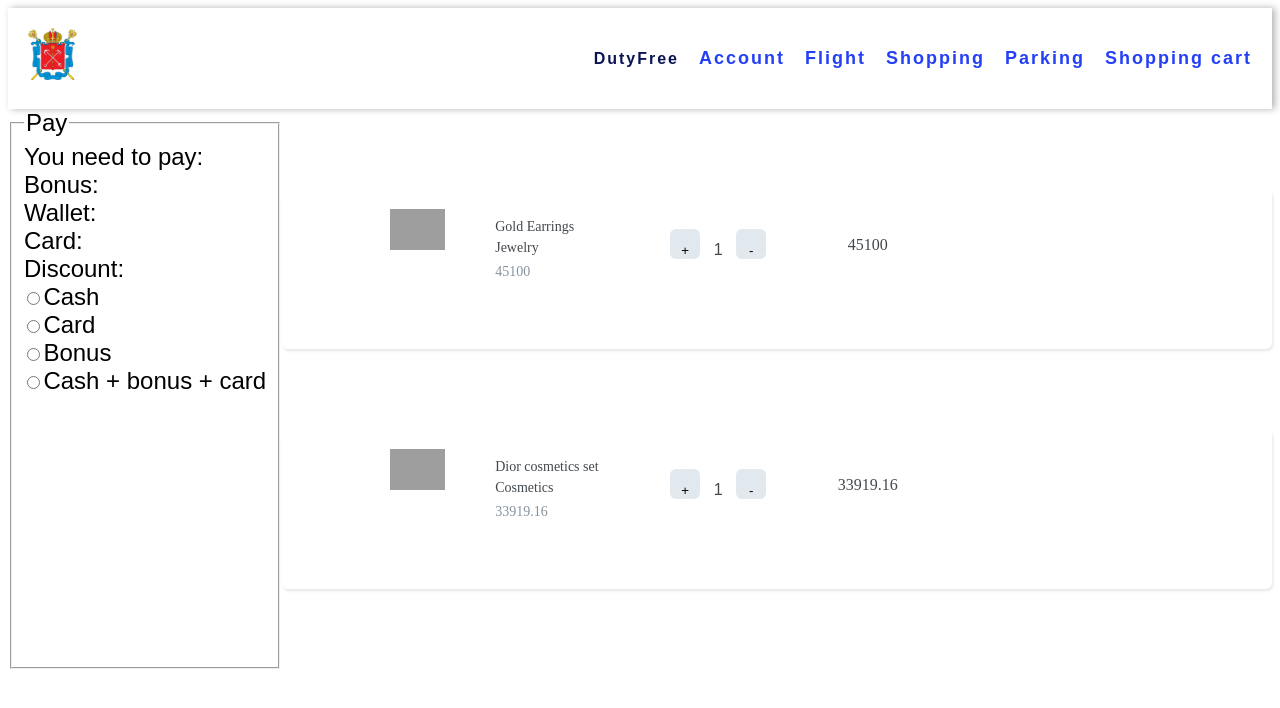
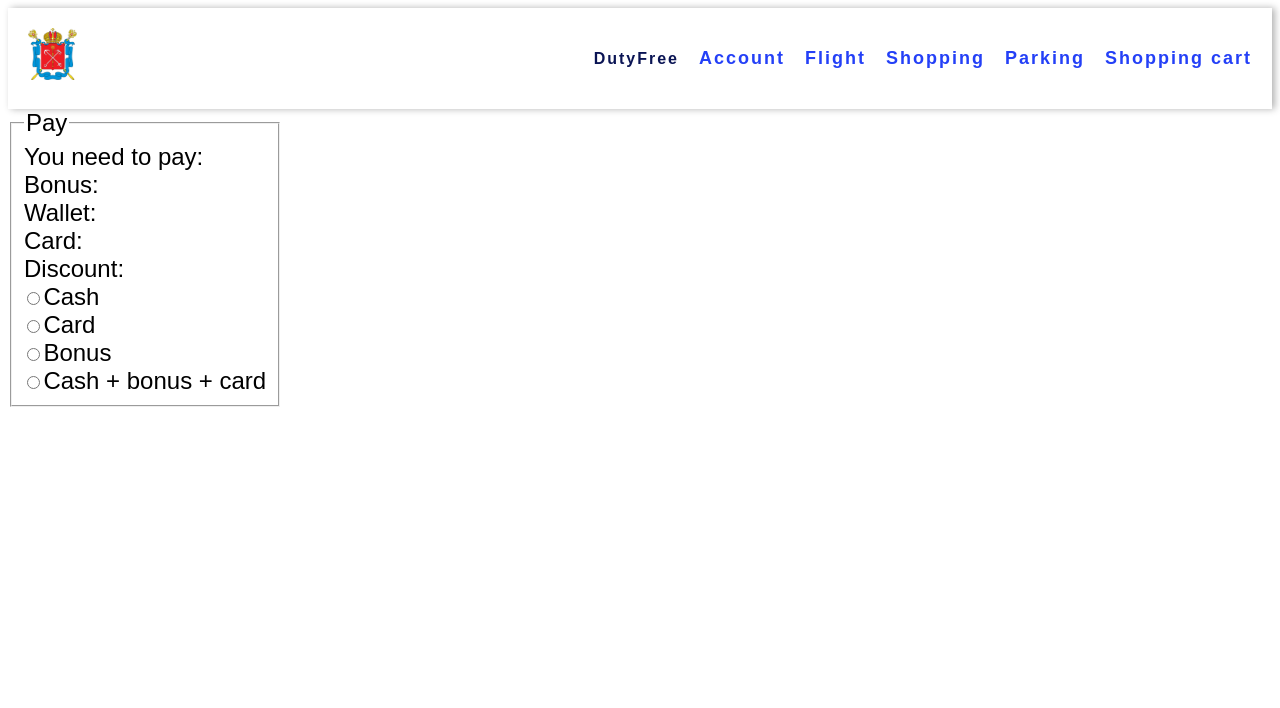
Before and after one commit to NinaBlinova/duty-free-course-work-nuxt, a Nuxt app: page /ShoppingCart in a window 1280 px wide. Shown: the top 708 px of the page. Built offline with nearby package versions, Linux system fonts and the light colour scheme; grey boxes are pictures that could not be loaded.

Commit message:
item added to cart

```diff
--- a/app.vue
+++ b/app.vue
@@ -18,13 +18,10 @@
     <NuxtPage />
   </div>
 
-  <ol>
-    <li v-for="item in toGetMyData.items">{{ item }}</li>
-  </ol>
+
 </template>
 
 <script setup lang="ts">
-import {toGetMyData} from "~/state/state";
 </script>
 
 <style>
--- a/components/goods.vue
+++ b/components/goods.vue
@@ -1,5 +1,7 @@
 <script setup>
 import {computed} from "vue";
+import {toGetMySgopppingCart} from "~/state/shopping.ts";
+
 
 const props = defineProps(['imageName', 'caption', 'type', 'price', 'cod']);
 
@@ -14,7 +16,10 @@
   totalPrice.value = quantity.value * props.price;
 };
 
-
+const addToCart = () => {
+  toGetMySgopppingCart.add(props.imageName, props.caption, props.type, quantity.value, totalPrice.value);
+  console.log(toGetMySgopppingCart);
+}
 
 </script>
 <template>
@@ -22,7 +27,7 @@
     <figure class="category-border-goods">
       <img :src="imageUrl" class="imgCategoryGoods" alt="goods">
       <figcaption>
-        {{ caption }}, {{ price }}, "₽"
+        {{ caption }}, {{ price }}, {{ type }}, "₽"
       </figcaption>
       <input class="QuantityClass" type="number" v-model="quantity" min="1" placeholder="Quantity">
       <button @click="calculateTotalPrice" class="buy-button">Buy</button>
--- a/components/shoppingCart.vue
+++ b/components/shoppingCart.vue
@@ -1,13 +1,15 @@
 <script setup>
 import {computed, ref} from "vue";
+import {toGetMySgopppingCart} from "~/state/shopping.ts";
 
-const props = defineProps(['imageName', 'caption', 'type', 'price'])
+
+const props = defineProps(['imageName', 'caption', 'type', 'quantity', 'price'])
 
 const imageUrl = computed(() => {
   return new URL(`/assets/${props.imageName}`, import.meta.url).href;
 })
 
-const quantity = ref(1);
+const quantity = ref(props.quantity);
 const totalPrice = ref(props.price);
 
 const calculateTotalPrice = () => {
--- a/pages/Account.vue
+++ b/pages/Account.vue
@@ -32,6 +32,7 @@
             <output name="discount" id="discount" class="text">{{ cashData.discount }}</output>
           </form>
           <button @click="updateBalance">Update</button>
+          <button @click="addMyBalaceData" style="margin-top: 10px">Add balance</button>
         </div>
       </fieldset>
     </div>
@@ -41,10 +42,12 @@
 <script setup>
 import {reactive, watch} from "vue";
 import ClassesCategory from "../components/classesCategory.vue";
-import {toGetMyData} from "~/state/state";
 import {Comfort} from "../Model/Comfort";
 import {Business} from "../Model/Business";
 import {Econom} from "../Model/Econom";
+import {toGetMyData} from "~/state/myData.ts";
+import {toGetMyBalance} from "~/state/myData.ts";
+
 
 const classesCategories = reactive([
   {imageName: "biznes_klass_v_samolete.jpg", discount: '30% discount on goods', bonus: '50% of the ticket price'},
@@ -59,7 +62,6 @@
   bonus: 1,
   discount: 1
 });
-
 
 
 const calculateBonus = () => {
@@ -78,7 +80,8 @@
   } else {
     this.bonus = -1;
     this.discount = -1;
-  }};
+  }
+};
 
 
 const updateBalance = () => {
@@ -87,6 +90,11 @@
     calculateBonus();
   });
 }
+
+const addMyBalaceData = () => {
+  toGetMyBalance.add(cashData.wallet, cashData.card, cashData.bonus, cashData.discount);
+  console.log(toGetMyBalance);
+};
 
 </script>
 
--- a/pages/Flights.vue
+++ b/pages/Flights.vue
@@ -52,7 +52,7 @@
 <script>
 import {reactive} from "vue";
 import {FlightsData} from "@/Model/FlightsData.ts";
-import {toGetMyData} from "~/state/state.ts";
+import {toGetMyData} from "~/state/myData.ts";
 
 
 export default {
@@ -89,6 +89,7 @@
 };
 
 
+
 </script>
 
 <style scoped>
--- a/pages/Food.vue
+++ b/pages/Food.vue
@@ -1,7 +1,7 @@
 <template>
   <div>
     <div class="cosmeticsGoods">
-      <goods v-for="c in goods" :imageName="c.imageName" :caption="c.caption"
+      <goods v-for="c in goods" :imageName="c.imageName" :caption="c.caption" :type="c.type"
              :price="c.price">
 
       </goods>
@@ -75,7 +75,7 @@
 
 <style scoped>
 
-.cosmeticsGoods{
+.cosmeticsGoods {
   display: flex;
   flex-wrap: wrap;
   gap: 10px;
--- a/pages/Jewelry.vue
+++ b/pages/Jewelry.vue
@@ -11,6 +11,8 @@
 <script setup>
 import {reactive} from "vue";
 import Goods from "../components/goods.vue";
+
+///'imageName', 'caption', 'type', 'price', 'cod
 
 const goods = reactive([
   {
@@ -63,6 +65,7 @@
     cod: 7
   }
 ])
+
 </script>
 
 <style scoped>
--- a/pages/ShoppingCart.vue
+++ b/pages/ShoppingCart.vue
@@ -32,7 +32,7 @@
           </form>
         </div>
 
-        <div >
+        <div>
           <div>
             <input type="radio" id="cash" name="pay" value="cash" @click="showPrompt('cash')"/>
             <label for="cash">Cash</label>
@@ -61,7 +61,7 @@
     <div style="flex: 1;">
       <div class="cosmeticsGoods">
         <shoppingCart v-for="c in goods" :imageName="c.imageName" :caption="c.caption" :description="c.description"
-                      :type="c.type"
+                      :type="c.type" :quantity="c.numberOfGoods"
                       :price="c.price">
         </shoppingCart>
       </div>
@@ -72,28 +72,22 @@
 </template>
 
 <script setup>
-//'caption', 'description', 'type', 'price'
-
+import {toGetMySgopppingCart} from "~/state/shopping.ts";
 import {reactive} from "vue";
 import ShoppingCart from "../components/shoppingCart.vue";
 
 
-const goods = reactive([
-  {
-    imageName: "JewelryEarrings.jpg",
-    caption: 'Gold Earrings',
-    type: 'Jewelry',
-    price: 45100
-  },
+const goods = reactive([])
 
-  {
-    imageName: "Dior1.jpg",
-    caption: 'Dior cosmetics set',
-    type: 'Cosmetics',
-    price: 33919.16
-  },
-
-])
+for (const item of toGetMySgopppingCart.items) {
+  goods.push({
+    imageName: item.imageName,
+    caption: item.caption,
+    type: item.type,
+    numberOfGoods: item.numberOfGoods,
+    price: item.price
+  });
+}
 </script>
 
 <style scoped>
--- a/state/state.ts
+++ b/state/myData.ts
@@ -1,6 +1,5 @@
 import {reactive} from 'vue'
 import {CompletionItemKind, SymbolKind} from "vscode-languageserver-types";
-import Flight from '@/pages/Flights.vue';
 
 interface IFlightsData {
     typeAirplane: string,
@@ -15,6 +14,7 @@
     wallet: number,
     card: number,
     bonus: number,
+    discount: number,
 }
 
 interface IData {
@@ -49,11 +49,13 @@
     items: [] as IBalance[],
     add(wallet: number,
         card: number,
-        bonus: number,) {
+        bonus: number,
+        discount: number) {
         this.items.push({
             wallet: wallet,
             card: card,
             bonus: bonus,
+            discount: discount
         })
     }
 })
--- /dev/null
+++ b/state/shopping.ts
@@ -0,0 +1,33 @@
+import {reactive} from 'vue'
+import {CompletionItemKind, SymbolKind} from "vscode-languageserver-types";
+
+interface IShoppingCart {
+    imageName: string,
+    caption: string,
+    type: string,
+    numberOfGoods: number,
+    price: number
+}
+
+
+interface IMyGooods {
+    item: IShoppingCart
+}
+
+
+export const toGetMySgopppingCart: IMyGooods = reactive({
+    items: [] as IShoppingCart[],
+    add(imageName: string,
+        caption: string,
+        type: string,
+        numberOfGoods: number,
+        price: number) {
+        this.items.push({
+            imageName: imageName,
+            caption: caption,
+            type: type,
+            numberOfGoods: numberOfGoods,
+            price: price
+        })
+    }
+})
```
